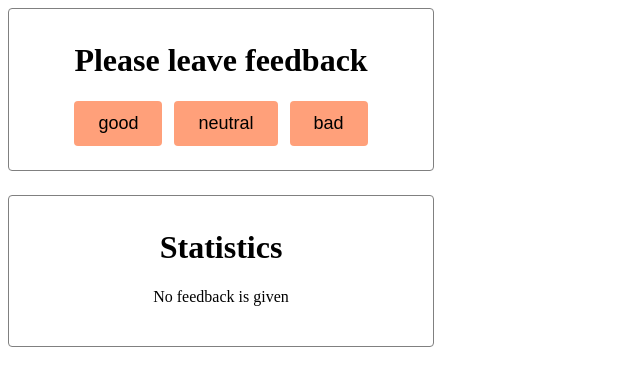
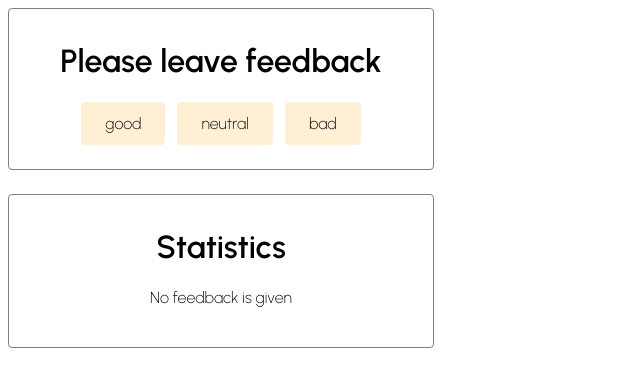
Before and after one commit to Artem-Rudko/goit-react-hw-02-feedback, a React (Create React App) app: page / in a window 1280 px wide. Shown: the top 386 px of the page, without its empty margins (0-640 px from the left). Built offline with nearby package versions, Linux system fonts and the light colour scheme.

Commit message:
add external font && add description to readme

```diff
--- a/public/index.html
+++ b/public/index.html
@@ -3,6 +3,9 @@
   <head>
     <meta charset="utf-8" />
     <link rel="icon" href="%PUBLIC_URL%/favicon.ico" />
+    <link rel="preconnect" href="https://fonts.googleapis.com">
+    <link rel="preconnect" href="https://fonts.gstatic.com" crossorigin>
+    <link href="https://fonts.googleapis.com/css2?family=Urbanist:wght@200;600&display=swap" rel="stylesheet">
     <meta name="viewport" content="width=device-width, initial-scale=1" />
     <meta name="theme-color" content="#000000" />
     <meta
--- a/src/components/FeedbackOptions.css
+++ b/src/components/FeedbackOptions.css
@@ -7,10 +7,12 @@
     margin: 6px;
     outline: none;
     border: none;
-    font-size: 18px;
+    /* font-size: 18px; */
     border-radius: 4px;
     cursor: pointer;
-    background-color: lightsalmon;
+    background-color: papayawhip;
+    font-family: inherit;
+    font-size: inherit;
 }
 
 .good:hover,
--- a/src/components/Section.css
+++ b/src/components/Section.css
@@ -5,4 +5,11 @@
     margin-bottom: 24px;
     padding: 12px 12px 24px;
     text-align: center;
+    font-family: Urbanist, sans-serif;
+    font-weight: 200;
+    /* font-family: Raleway, sans-serif; */
 }
+
+.Section > h1 {
+    font-weight: 600;
+}
--- a/src/components/Section.js
+++ b/src/components/Section.js
@@ -9,7 +9,7 @@
 );
 
 Section.propTypes = {
-    title: PropTypes.string,
+    title: PropTypes.string.isRequired,
     children: PropTypes.any.isRequired,
 };
 
```
Also changed, not shown: 2 other files (tests, documents, lock files or other folders).
